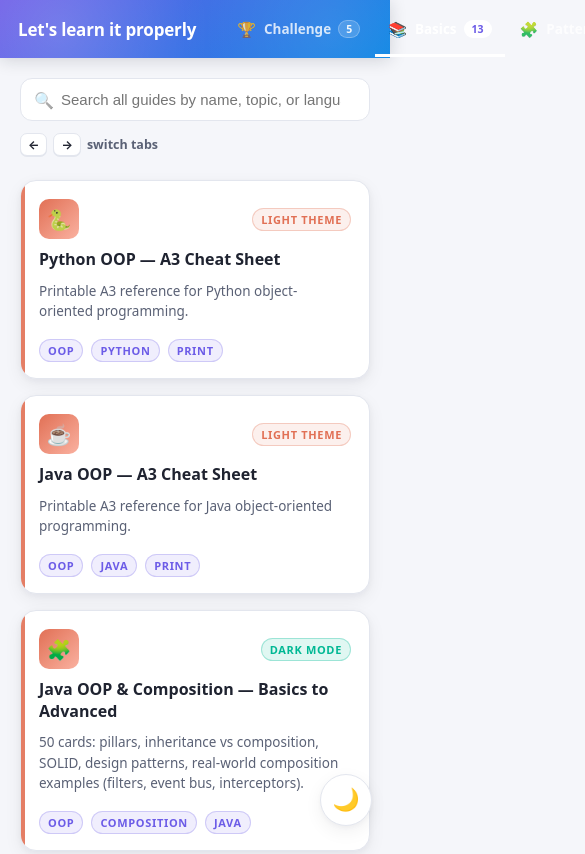
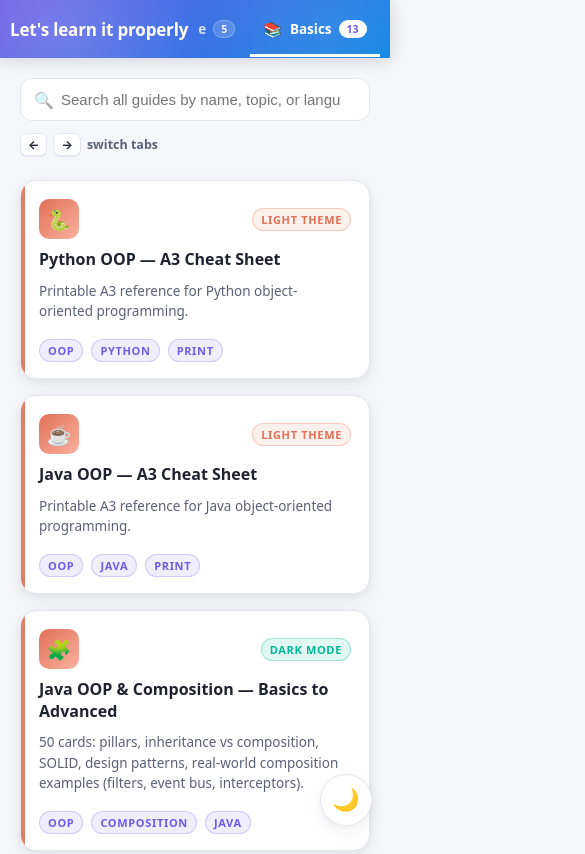
Before and after one commit to Shakti4640/lets-do-it-properly, a plain HTML site: page index.html in a window 390 px wide. Shown: the top 854 px of the page, 585 px wide, since content can reach past the window. Drawn offline with Linux system fonts and the light colour scheme.

Commit message:
Add files via upload

```diff
--- a/index.html
+++ b/index.html
@@ -67,26 +67,24 @@
   }
   .topbar-inner{
     position: relative;
-    width: max-content;
-    min-width: 100%;
+    width: 100%;
+    min-width: 0;
     max-width: none;
     margin: 0;
     display: flex;
     align-items: center;
-    gap: 20px;
+    gap: 0;
     padding: 0 18px;
     min-height: 58px;
-    overflow-x: auto;
-    scrollbar-width: none;
-    -webkit-overflow-scrolling: touch;
+    overflow: hidden;
   }
-  .topbar-inner::-webkit-scrollbar{ display: none; }
   .brand{
     display: flex;
     align-items: center;
     gap: 11px;
     flex: 0 0 auto;
     white-space: nowrap;
+    padding-right: 16px;
   }
   .brand h1{
     margin: 0;
@@ -105,13 +103,27 @@
     font-weight: 700;
     backdrop-filter: blur(4px);
   }
+  /* Only the tabs region scrolls horizontally. The brand remains fixed. */
+  .tabs-scroll{
+    flex: 1 1 auto;
+    min-width: 0;
+    overflow-x: auto;
+    overflow-y: hidden;
+    scrollbar-width: none;
+    -webkit-overflow-scrolling: touch;
+    overscroll-behavior-x: contain;
+    touch-action: pan-x;
+  }
+  .tabs-scroll::-webkit-scrollbar{ display: none; }
+
   .tabs{
-    flex: 0 0 auto;
     display: flex;
+    width: max-content;
+    min-width: max-content;
     justify-content: flex-start;
     gap: 2px;
-    margin-left: 8px;
-    padding-left: 8px;
+    margin: 0;
+    padding: 0 18px 0 8px;
     overflow: visible;
   }
   .tab-btn{
@@ -157,9 +169,11 @@
     border-color: transparent;
   }
   @media (max-width: 760px){
-    .topbar-inner{ gap: 12px; }
+    .topbar-inner{ padding: 0 10px; }
+    .brand{ gap: 8px; padding-right: 10px; }
     .brand p, .brand .badge{ display: none; }
-    .tabs{ justify-content: flex-start; }
+    .tabs-scroll{ flex: 1 1 auto; }
+    .tabs{ padding-right: 24px; }
   }
 
   main{
@@ -404,6 +418,7 @@
         <h1>Let's learn it properly</h1>
         <span class="badge" id="countBadge">guides</span>
       </div>
+      <div class="tabs-scroll">
       <nav class="tabs" role="tablist" aria-label="Guide categories">
         <button class="tab-btn active" role="tab" id="tab-challenge" data-tab="challenge" aria-controls="panel-challenge" aria-selected="true"><span class="tab-ico" aria-hidden="true">&#x1F3C6;</span><span data-tab-label>Challenge</span> <span class="tab-count"></span></button>
         <button class="tab-btn" role="tab" id="tab-basics" data-tab="basics" aria-controls="panel-basics" aria-selected="false" tabindex="-1"><span class="tab-ico" aria-hidden="true">&#x1F4DA;</span><span data-tab-label>Basics</span> <span class="tab-count"></span></button>
@@ -415,6 +430,7 @@
         <button class="tab-btn" role="tab" id="tab-advanced" data-tab="advanced" aria-controls="panel-advanced" aria-selected="false" tabindex="-1"><span class="tab-ico" aria-hidden="true">&#x1F680;</span><span data-tab-label>Advanced</span> <span class="tab-count"></span></button>
         <button class="tab-btn" role="tab" id="tab-devops" data-tab="devops" aria-controls="panel-devops" aria-selected="false" tabindex="-1"><span class="tab-ico" aria-hidden="true">&#x1F6E0;&#xFE0F;</span><span data-tab-label>DevOps</span> <span class="tab-count"></span></button>
       </nav>
+      </div>
     </div>
   </div>
 
@@ -1120,6 +1136,16 @@
       b.tabIndex = on ? 0 : -1;
     });
 
+    // Keep the selected tab visible inside the horizontal scroller.
+    var activeButton = tabButtons[index];
+    if(activeButton){
+      activeButton.scrollIntoView({
+        behavior: 'smooth',
+        block: 'nearest',
+        inline: 'nearest'
+      });
+    }
+
     panels.forEach(function(p){
       var on = (p.id === 'panel-' + tab);
       p.classList.remove('dir-left','dir-right');
```
